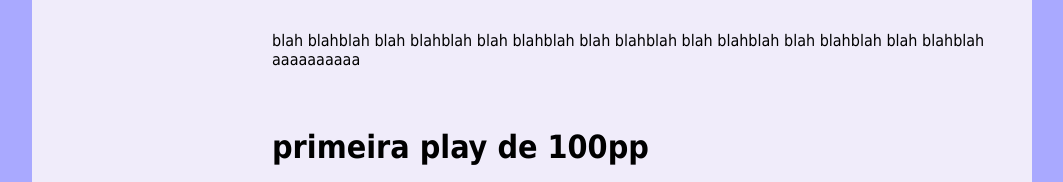
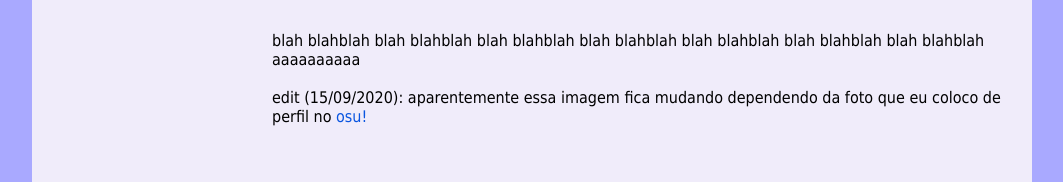
Before and after one commit to flrowo/w, a plain HTML site: page index.html in a window 1280 px wide. Shown: the part 3673-3855 px from the top of the page, without its empty margins (108-1171 px from the left). Drawn offline with nearby package versions, Linux system fonts and the light colour scheme.

Commit message:
edit: osu pfp auto change

```diff
--- a/index.html
+++ b/index.html
@@ -8,8 +8,6 @@
     <link rel="shortcut icon" type="image/x-icon" href="favicon.ico">
 </head>
 <body>
-
-    <script src="zsources/blog text/root.js"></script>
 
     <button id="backToTop" onclick="topFunction();">back to top</button>
 
@@ -57,6 +55,7 @@
             Loading...
         </div>
 
+        <script src="zsources/blog text/root.js"></script>
         <script src="https://ajax.googleapis.com/ajax/libs/jquery/3.4.1/jquery.min.js"></script>
         <script src="./content.js"></script>
 
--- a/zsources/blog text/root.js
+++ b/zsources/blog text/root.js
@@ -59,6 +59,9 @@ blah blahblah blah blahblah blah blahblah blah blahblah blah blahblah blah blahb
 <img style="margin: 30px;" src="https://a.ppy.sh/4689256_1596477920.gif">
 blah blahblah blah blahblah blah blahblah blah blahblah blah blahblah blah blahblah blah blahblah
 aaaaaaaaaa
+
+edit (15/09/2020): aparentemente essa imagem fica mudando dependendo da foto que eu coloco de perfil no <a href="https://osu.ppy.sh/users/4689256">osu!</a>
+
 DATE> 28/08/2020
 
 TYPE> testing
```
